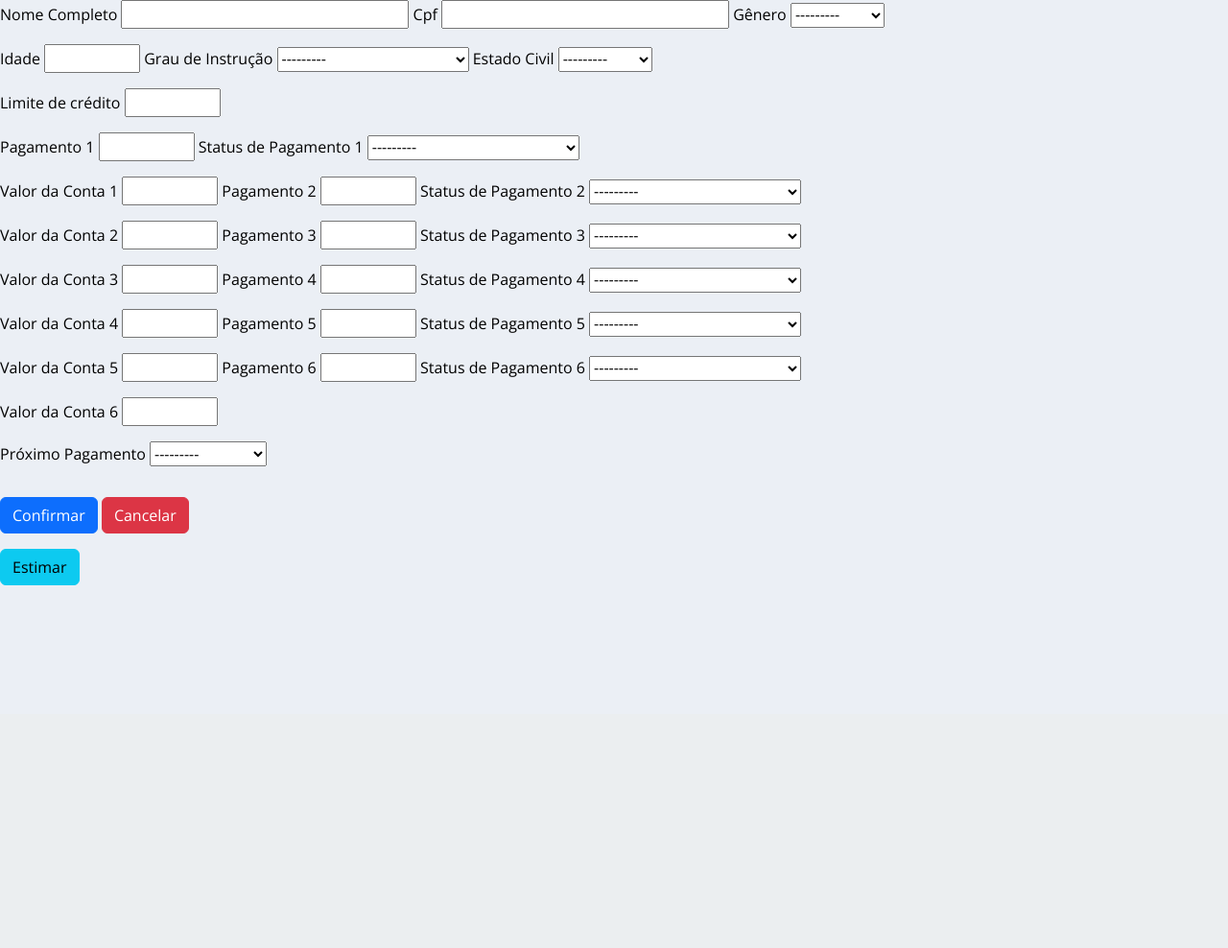
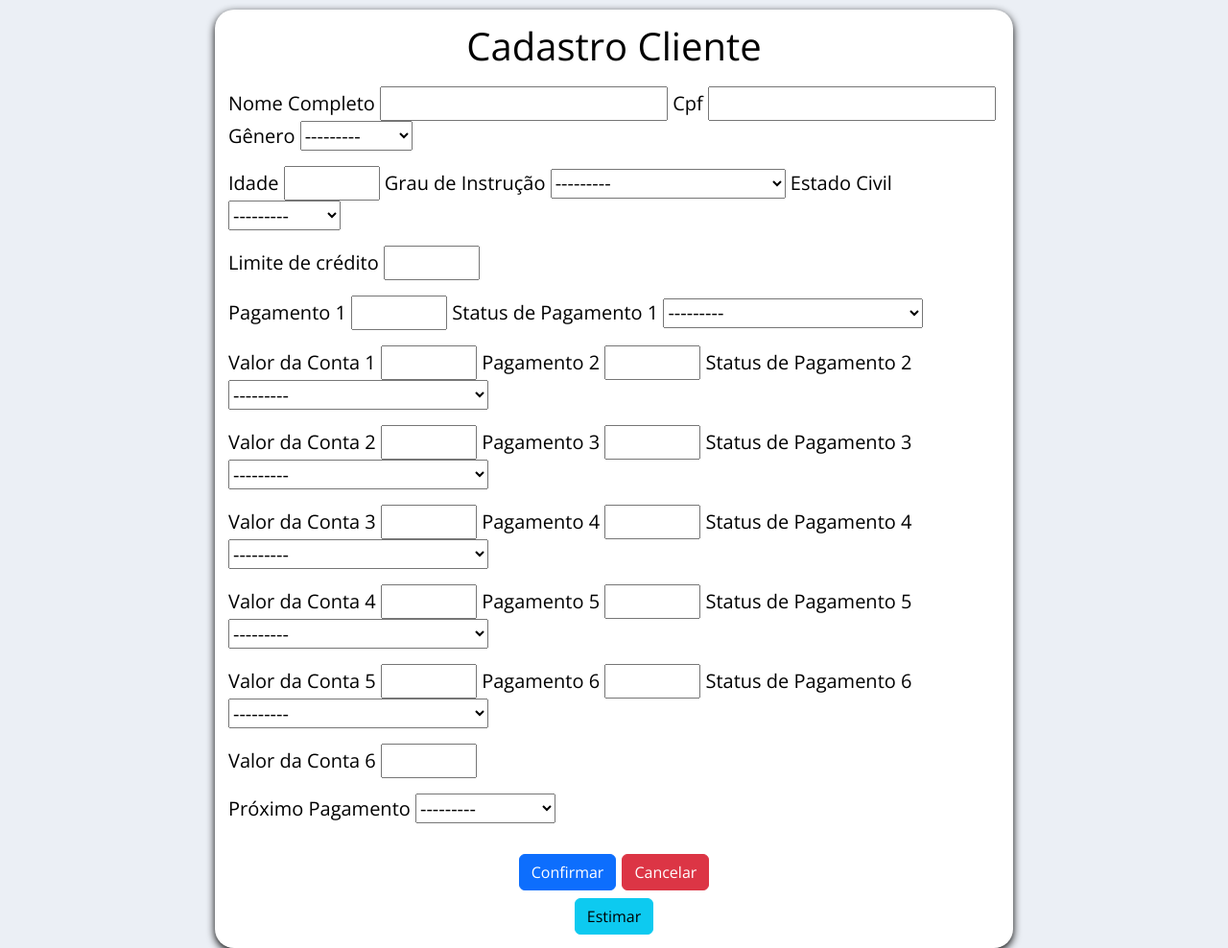
Before and after one commit to igorofrante/TCC, a Django app: page /client/form in a window 1280 px wide. Shown: the part 56-1044 px from the top of the page at 96% size. Before the commit the page ends 666 px from the top, so only its background shows below. Run offline with Django 4.2, Linux system fonts and the light colour scheme.

Commit message:
Versão 001

```diff
--- a/app/static/css/style.css
+++ b/app/static/css/style.css
@@ -76,7 +76,7 @@ textarea {
     display: flex;
     justify-content: center;
     align-items: center;
-    height: 100vh;
+    height: 100%;
     width: 100%;
 }
 #index {
@@ -89,6 +89,7 @@ textarea {
     flex-direction: column;
     border-radius: 20px;
     font-size: 20px;
+    box-shadow: 0px 3px 8px;
 }
 
 #index > a {
@@ -116,3 +117,112 @@ textarea {
     height: 100vh;
     width: 100%;
 } */
+
+/* CLIENTE */
+#main-client{
+    display: flex;
+    justify-content: center;
+    align-items: center;
+    width: 100%;
+    height: 100%;
+}
+#client {
+    display: flex;
+    justify-content: center;
+    align-items: center;
+    width: 400px;
+    height: 250px;
+    flex-direction: column;
+    border-radius: 20px;
+    font-size: 20px;
+    background-color: white;
+    box-shadow: 0px 3px 8px;
+}
+
+#client > a {
+    width: 80%;
+    margin: 5px;
+}
+
+/* FORM */
+#main-form{
+    display: flex;
+    justify-content: center;
+    align-items: center;
+    width: 100%;
+    margin-top: 10px;
+    flex-direction: column;
+}
+#form {
+    display: flex;
+    justify-content: center;
+    width: 65%;
+    height: 100%;
+    flex-direction: column;
+    border-radius: 20px;
+    font-size: 20px;
+    background-color: white;
+    padding: 14px;
+    box-shadow: 0px 3px 8px;
+
+}
+
+#form > h1 {
+    display: flex;
+    justify-content: center;
+    padding-bottom: 10px;
+
+}
+
+#confirmar {
+    display: flex;
+    justify-content: center;
+    align-items: center;
+}
+
+#confirmar > input {
+    margin: 3px;
+}
+#confirmar > a {
+    margin: 3px;
+}
+
+#button-estimar {
+    margin-top: 5px;
+    display: flex;
+    justify-content: center;
+    align-items: center;
+}
+
+/* FILE */
+#main-file{
+    display: flex;
+    justify-content: center;
+    align-items: center;
+    width: 100%;
+    height: 100%;
+    margin-top: 10px;
+    flex-direction: column;
+}
+
+#file {
+    display: flex;
+    justify-content: center;
+    align-items: center;
+    width: 450px;
+    height: 230px;
+    flex-direction: column;
+    border-radius: 20px;
+    font-size: 20px;
+    background-color: white;
+    box-shadow: 0px 3px 8px;
+}
+
+#file > h3 {
+    padding-bottom: 6px;
+}
+
+#file > div {
+    margin: 0;
+    padding: 0;
+}
--- a/app/templates/form.html
+++ b/app/templates/form.html
@@ -4,9 +4,12 @@
 <body>
     {% include 'navbar.html' %}
 
+    <div id="main-form">
+
+        <div id="form">
+            <h1>Cadastro Cliente</h1>
             <form action="" method="post">
                 {% csrf_token %}
-
                 <p>{{ form.nomec.label }} {{ form.nomec }} {{ form.cpf.label }} {{ form.cpf }} {{ form.sex.label }} {{ form.sex }}</p>
                 <p>{{ form.age.label }} {{ form.age }} {{ form.education.label }} {{ form.education }} {{ form.marriage.label }} {{ form.marriage }}</p>
                 <p>{{ form.mit_bal.label }} {{ form.mit_bal }}</p>
@@ -17,18 +20,18 @@
                 <p>{{ form.bill_amt_3.label }} {{ form.bill_amt_3 }} {{ form.pay_amt_2.label }} {{ form.pay_amt_2 }} {{ form.pay_2.label }} {{ form.pay_2 }}</p>
                 <p>{{ form.bill_amt_2.label }} {{ form.bill_amt_2 }} {{ form.pay_amt_1.label }} {{ form.pay_amt_1 }} {{ form.pay_1.label }} {{ form.pay_1 }}</p>
                 <p>{{ form.bill_amt_1.label }} {{ form.bill_amt_1 }}</p>
-
                 <p>{{ form.payment.label }} {{ form.payment }}</p>
-
-    <p>
+                <div id="confirmar">
                     <input type="submit" class="btn btn-primary mt-3" value="Confirmar">
                     <a href="/client/" class="btn btn-danger mt-3">Cancelar</a>
-    </p>
+                </div>
+            </form>
+            <div id="button-estimar">
+                <button class="btn btn-info" onclick="ajaxe()">Estimar</button>
+            </div>
+        </div>
+    </div>
 
-
- </form>
-
- <p><button class="btn btn-info" onclick="ajaxe()">Estimar</button></p>
 
 </body>
 </html>
```
Also changed, not shown: app/data.py (+1 -7 lines), app/templates/client.html (+7 -2 lines), app/templates/dashboard.html (+1 -7 lines), app/templates/file.html (+15 -14 lines), app/templates/index.html (+4 -4 lines). Lines whose indentation alone changed are shown as unchanged.
